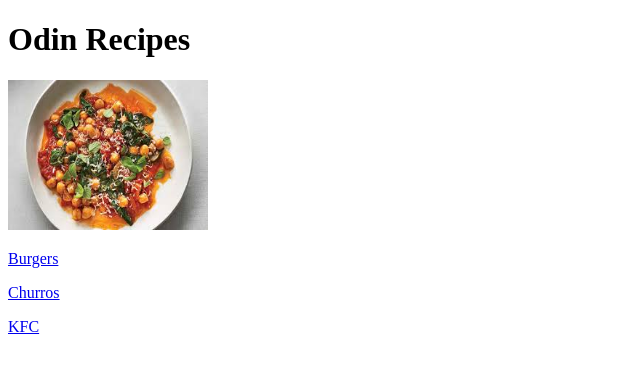
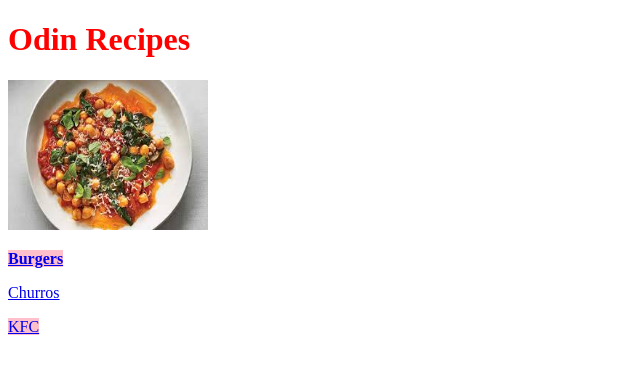
Before and after one commit to ben-projects-git/odin-recipes, a plain HTML site: page index.html in a window 1280 px wide. Shown: the whole page, without its empty margins (0-640 px from the left). Drawn offline with Linux system fonts and the light colour scheme.

Commit message:
CSS Foundations Update

```diff
--- a/index.html
+++ b/index.html
@@ -4,12 +4,13 @@
     <meta charset="UTF-8">
     <meta name="viewport" content="width=device-width, initial-scale=1.0">
     <title>Document</title>
+    <link rel ="stylesheet" href ="style.css"
 </head>
 <body>
     <h1>Odin Recipes</h1>
     <img src="img/index.jpeg" alt="tasty food" width="200" height="150">
-    <p><a href="recipes/burgers.html">Burgers</a></p>
-    <p><a href="recipes/churros.html">Churros</a></p>
-    <p><a href="recipes/kfc.html">KFC</a></p>
+    <p><a href="recipes/burgers.html" class="Burgers">Burgers</a></p>
+    <p><a href="recipes/churros.html" class="Churros">Churros</a></p>
+    <p><a href="recipes/kfc.html" class="KFC">KFC</a></p>
 </body>
 </html>
--- /dev/null
+++ b/style.css
@@ -0,0 +1,14 @@
+h1 {
+    color: red;
+}
+
+.Burgers {
+    background-color: green;
+    font-weight: 800;
+    text-align: left;
+}
+
+.KFC,
+.Burgers {
+    background-color: pink;
+}
```
